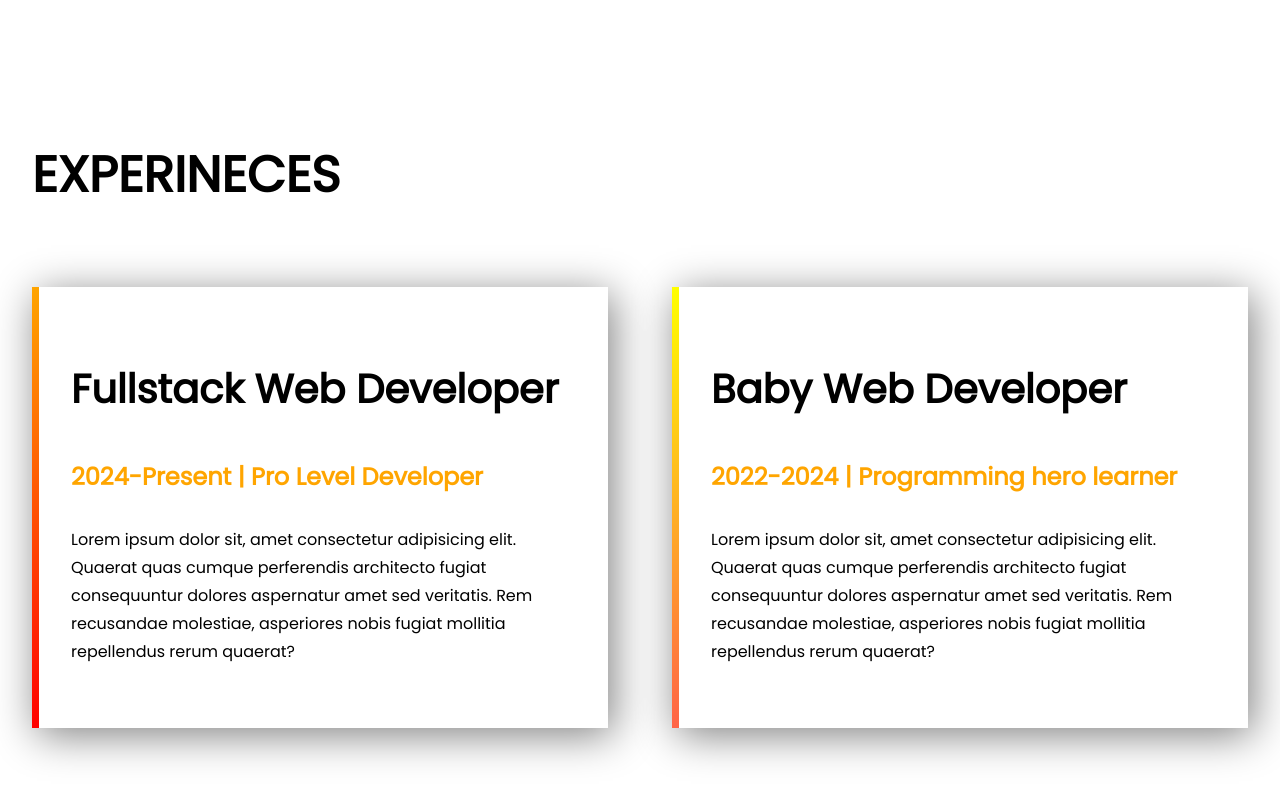
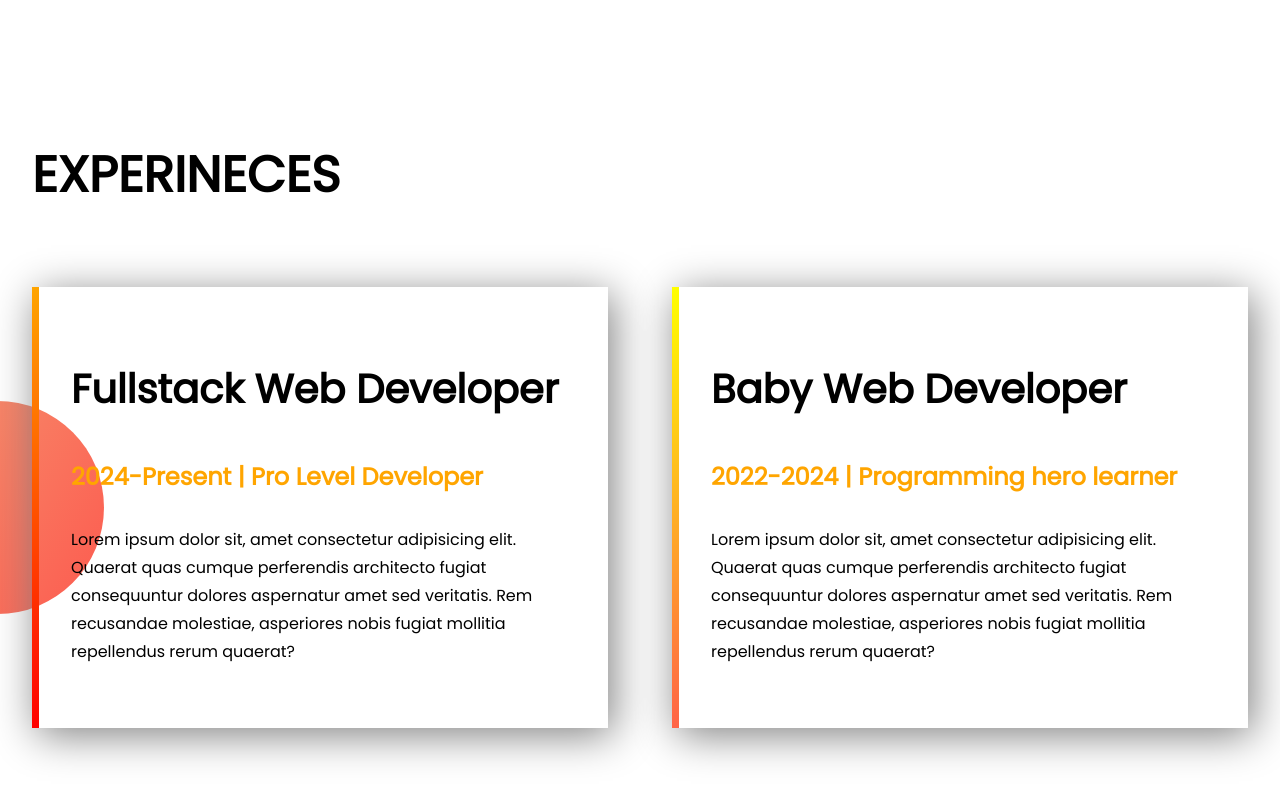
Before and after one commit to afsar-uddin/developer-portfolio, a plain HTML site: page index.html in a window 1280 px wide. Shown: the part 1689-2489 px from the top of the page. Drawn offline with Linux system fonts and the light colour scheme.

Commit message:
background image for experience section

```diff
--- a/style.css
+++ b/style.css
@@ -78,3 +78,8 @@ p {
     border-image: linear-gradient(180deg, yellow, tomato);
     border-image-slice: 1;
 }
+.experineces-area .flex-container {
+    background-image: url(images/exp-bg.png);
+    background-repeat: no-repeat;
+    background-position: center left;
+}
```
